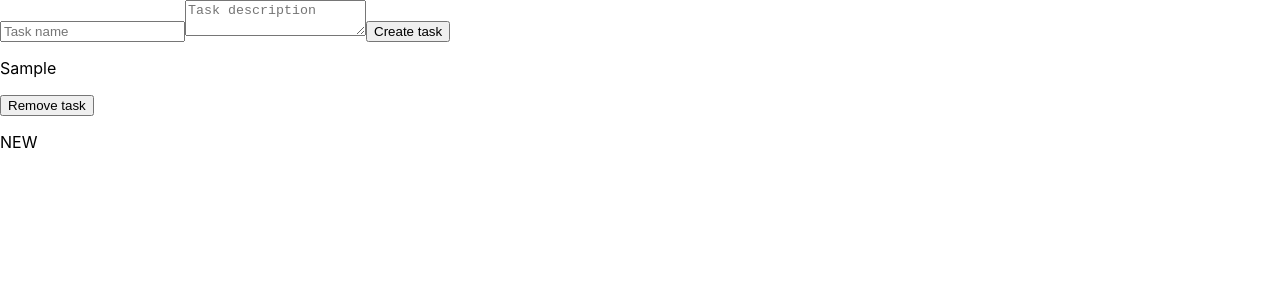
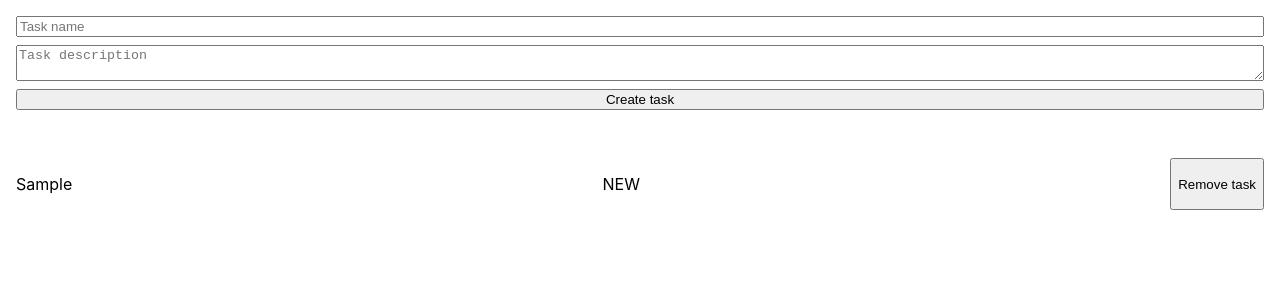
Before and after one commit to GOI17/mentorship, a React (Create React App) app: page / in a window 1280 px wide. Both pictures are taken after typing "Sample", "Sample" into the empty fields and a click on the button "Create task". Shown: the top 300 px of the page. Built offline with nearby package versions, Linux system fonts and the light colour scheme.

Commit message:
day 10: implement useFormTaskCreator and add styles

```diff
--- a/src/App.css
+++ b/src/App.css
@@ -1,5 +1,9 @@
 .App {
-  text-align: center;
+  display: flex;
+  flex-direction: column;
+  padding: 16px;
+  gap: 16px;
+  justify-content: space-between;
 }
 
 .App-logo {
@@ -32,6 +36,7 @@
   from {
     transform: rotate(0deg);
   }
+
   to {
     transform: rotate(360deg);
   }
--- a/src/App.js
+++ b/src/App.js
@@ -1,12 +1,9 @@
 import { useEffect, useRef, useState } from "react";
 import { createTasks, getAllTasks, updateTask, TaskStatus, deleteTask } from "./data";
+import "./App.css";
 
-function App() {
-  let [allTasks, setAllTasks] = useState();
-
-  const handleOnSubmit = async (event) => {
-    event.preventDefault();
-    const form = event.target;
+const useFormTaskCreator = () => {
+  const onSubmit = async (form) => {
     try {
       const formValues = new FormData(form);
       const createdTask = await createTasks({
@@ -15,10 +12,25 @@ function App() {
         description: formValues.get("description")
       });
       form.reset();
-      setAllTasks((prev) => [...prev, createdTask])
+
+      return createdTask;
     } catch (e) {
       console.log(e)
     }
+  }
+
+  return { onSubmit };
+}
+
+function App() {
+  let [allTasks, setAllTasks] = useState();
+  const { onSubmit } = useFormTaskCreator();
+
+  const handleOnSubmit = async (event) => {
+    event.preventDefault();
+    const form = event.target;
+    const taskEntity = await onSubmit(form);
+    setAllTasks((prev) => [...prev, taskEntity]);
   }
 
   useEffect(() => {
@@ -26,22 +38,34 @@ function App() {
       const allTasks = await getAllTasks()
       setAllTasks(allTasks);
     };
-
     fn();
   }, []);
 
   return (
     <>
-      <form onSubmit={handleOnSubmit}>
-        <input name="name" type="text" placeholder="Task name" />
-        <textarea name="description" placeholder="Task description" />
+      <form style={{
+        display: "flex",
+        flexDirection: "column",
+        gap: "8px",
+        marginBottom: "16px",
+        padding: "16px",
+      }}
+        onSubmit={handleOnSubmit}>
+        <input required name="name" type="text" placeholder="Task name" />
+        <textarea required name="description" placeholder="Task description" />
         <button type="submit">Create task</button>
       </form>
       <div className="App">
         {allTasks?.map((task) => {
           return (
+            <div style={{
+              display: "flex",
+              gap: "16px",
+              justifyContent: "space-between"
+            }}
+              key={task.id}
+            >
               <Task
-              key={task.id}
                 task={task}
                 onUpdateTask={(updatedTask) => {
                   setAllTasks((prev) => [
@@ -55,6 +79,7 @@ function App() {
                   );
                 }}
               />
+            </div>
           );
         })}
       </div>
@@ -89,7 +114,6 @@ const Task = ({ task, onUpdateTask, onDeleteTask }) => {
   return (
     <>
       <p>{task.name}</p>
-      <button onClick={() => handleOnClickRemoveTask(task.id)}>Remove task</button>
       {shouldUpdateTask
         ?
         <form ref={formRef} onSubmit={handleOnSubmitTask}>
@@ -104,6 +128,7 @@ const Task = ({ task, onUpdateTask, onDeleteTask }) => {
           setShouldUpdateTask(true);
         }}>{task.status}</p>
       }
+      <button onClick={() => handleOnClickRemoveTask(task.id)}>Remove task</button>
     </>
   )
 }
```
Lines whose indentation alone changed are shown as unchanged.
